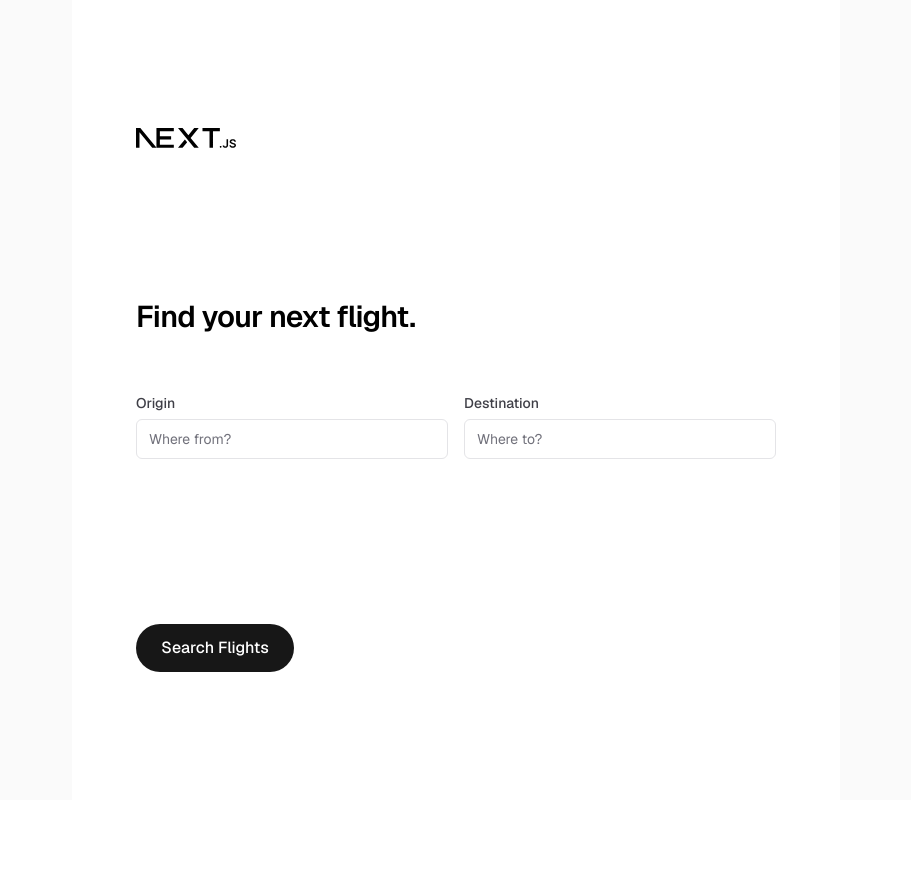
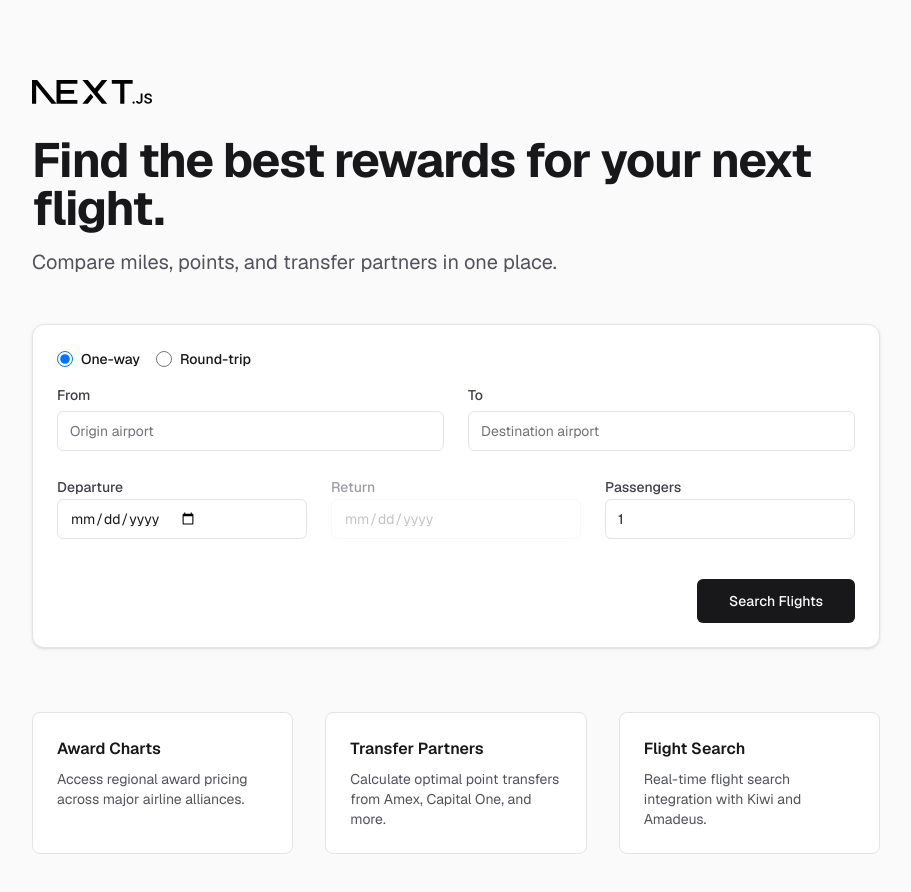
Before and after one commit to ElodinLaarz/airline-rewards, a Next.js app: page / in a window 1280 px wide. Shown: the top 892 px of the page, without its empty margins (184-1095 px from the left). Before the commit the page ends 800 px from the top, so only its background shows below. Built offline with nearby package versions, Linux system fonts and the light colour scheme.

Commit message:
feat: implement flight search form with button component

```diff
--- a/src/app/page.tsx
+++ b/src/app/page.tsx
@@ -1,46 +1,50 @@
 "use client";
 
 import Image from "next/image";
-import { AirportSearch } from "@/components/search/AirportSearch";
+import { FlightSearchForm } from "@/components/search/FlightSearchForm";
 
 export default function Home() {
   return (
     <div className="flex flex-col flex-1 items-center justify-center bg-zinc-50 font-sans dark:bg-black">
-      <main className="flex flex-1 w-full max-w-3xl flex-col items-center justify-between py-32 px-16 bg-white dark:bg-black sm:items-start">
+      <main className="flex flex-1 w-full max-w-4xl flex-col items-center justify-center py-20 px-6 bg-zinc-50 dark:bg-black sm:items-start">
+        <div className="mb-12 flex flex-col items-center sm:items-start">
           <Image
             className="dark:invert mb-8"
             src="/next.svg"
             alt="Next.js logo"
-          width={100}
-          height={20}
+            width={120}
+            height={24}
             priority
           />
-        <div className="flex flex-col items-center gap-6 text-center sm:items-start sm:text-left w-full">
-          <h1 className="max-w-xs text-3xl font-semibold leading-10 tracking-tight text-black dark:text-zinc-50">
-            Find your next flight.
+          <h1 className="text-4xl font-bold tracking-tight text-zinc-900 dark:text-zinc-50 sm:text-5xl">
+            Find the best rewards for your next flight.
           </h1>
-
-          <div className="grid grid-cols-1 md:grid-cols-2 gap-4 w-full mt-8">
-            <AirportSearch
-              label="Origin"
-              placeholder="Where from?"
-              onSelect={(a) => console.log("Origin:", a)}
-            />
-            <AirportSearch
-              label="Destination"
-              placeholder="Where to?"
-              onSelect={(a) => console.log("Destination:", a)}
-            />
-          </div>
+          <p className="mt-4 text-xl text-zinc-600 dark:text-zinc-400">
+            Compare miles, points, and transfer partners in one place.
+          </p>
         </div>
 
-        <div className="flex flex-col gap-4 text-base font-medium sm:flex-row mt-12">
-          <button
-            className="flex h-12 w-full items-center justify-center gap-2 rounded-full bg-foreground px-5 text-background transition-colors hover:bg-[#383838] dark:hover:bg-[#ccc] md:w-[158px]"
-            onClick={() => console.log("Searching...")}
-          >
-            Search Flights
-          </button>
+        <FlightSearchForm />
+
+        <div className="mt-16 grid grid-cols-1 gap-8 sm:grid-cols-3 w-full">
+          <div className="rounded-lg border border-zinc-200 bg-white p-6 dark:border-zinc-800 dark:bg-zinc-900">
+            <h3 className="font-semibold">Award Charts</h3>
+            <p className="mt-2 text-sm text-zinc-600 dark:text-zinc-400">
+              Access regional award pricing across major airline alliances.
+            </p>
+          </div>
+          <div className="rounded-lg border border-zinc-200 bg-white p-6 dark:border-zinc-800 dark:bg-zinc-900">
+            <h3 className="font-semibold">Transfer Partners</h3>
+            <p className="mt-2 text-sm text-zinc-600 dark:text-zinc-400">
+              Calculate optimal point transfers from Amex, Capital One, and more.
+            </p>
+          </div>
+          <div className="rounded-lg border border-zinc-200 bg-white p-6 dark:border-zinc-800 dark:bg-zinc-900">
+            <h3 className="font-semibold">Flight Search</h3>
+            <p className="mt-2 text-sm text-zinc-600 dark:text-zinc-400">
+              Real-time flight search integration with Kiwi and Amadeus.
+            </p>
+          </div>
         </div>
       </main>
     </div>
--- /dev/null
+++ b/src/components/search/FlightSearchForm.tsx
@@ -0,0 +1,108 @@
+"use client";
+
+import * as React from "react";
+import { useRouter } from "next/navigation";
+import { Airport } from "@/types";
+import { AirportSearch } from "./AirportSearch";
+import { Input } from "@/components/ui/input";
+import { Button } from "@/components/ui/button";
+
+export function FlightSearchForm() {
+  const router = useRouter();
+  const [origin, setOrigin] = React.useState<Airport | null>(null);
+  const [destination, setDestination] = React.useState<Airport | null>(null);
+  const [departDate, setDepartDate] = React.useState("");
+  const [returnDate, setReturnDate] = React.useState("");
+  const [adults, setAdults] = React.useState(1);
+  const [isRoundTrip, setIsRoundTrip] = React.useState(false);
+
+  const handleSubmit = (e: React.FormEvent) => {
+    e.preventDefault();
+
+    if (!origin || !destination || !departDate) {
+      alert("Please fill in all required fields");
+      return;
+    }
+
+    const params = new URLSearchParams({
+      origin: origin.code,
+      destination: destination.code,
+      departDate,
+      adults: adults.toString(),
+      adjacentSeats: "true", // Defaulting for now
+    });
+
+    if (isRoundTrip && returnDate) {
+      params.append("returnDate", returnDate);
+    }
+
+    router.push(`/results?${params.toString()}`);
+  };
+
+  return (
+    <form
+      onSubmit={handleSubmit}
+      className="w-full space-y-6 rounded-xl border border-zinc-200 bg-white p-6 shadow-sm dark:border-zinc-800 dark:bg-zinc-950"
+    >
+      <div className="flex items-center space-x-4 mb-4">
+        <label className="flex items-center space-x-2 cursor-pointer">
+          <input
+            type="radio"
+            checked={!isRoundTrip}
+            onChange={() => setIsRoundTrip(false)}
+            className="w-4 h-4 text-zinc-900 border-zinc-300 focus:ring-zinc-900 dark:focus:ring-zinc-300 dark:border-zinc-700"
+          />
+          <span className="text-sm font-medium">One-way</span>
+        </label>
+        <label className="flex items-center space-x-2 cursor-pointer">
+          <input
+            type="radio"
+            checked={isRoundTrip}
+            onChange={() => setIsRoundTrip(true)}
+            className="w-4 h-4 text-zinc-900 border-zinc-300 focus:ring-zinc-900 dark:focus:ring-zinc-300 dark:border-zinc-700"
+          />
+          <span className="text-sm font-medium">Round-trip</span>
+        </label>
+      </div>
+
+      <div className="grid grid-cols-1 md:grid-cols-2 gap-6">
+        <AirportSearch label="From" placeholder="Origin airport" onSelect={setOrigin} />
+        <AirportSearch label="To" placeholder="Destination airport" onSelect={setDestination} />
+      </div>
+
+      <div className="grid grid-cols-1 sm:grid-cols-2 md:grid-cols-3 gap-6 items-end">
+        <div className="space-y-1.5">
+          <label className="text-sm font-medium text-zinc-700 dark:text-zinc-300">Departure</label>
+          <Input type="date" value={departDate} onChange={(e) => setDepartDate(e.target.value)} />
+        </div>
+
+        <div className={`space-y-1.5 ${!isRoundTrip ? "opacity-50 pointer-events-none" : ""}`}>
+          <label className="text-sm font-medium text-zinc-700 dark:text-zinc-300">Return</label>
+          <Input
+            type="date"
+            disabled={!isRoundTrip}
+            value={returnDate}
+            onChange={(e) => setReturnDate(e.target.value)}
+          />
+        </div>
+
+        <div className="space-y-1.5">
+          <label className="text-sm font-medium text-zinc-700 dark:text-zinc-300">Passengers</label>
+          <Input
+            type="number"
+            min={1}
+            max={9}
+            value={adults}
+            onChange={(e) => setAdults(parseInt(e.target.value) || 1)}
+          />
+        </div>
+      </div>
+
+      <div className="flex justify-end pt-4">
+        <Button type="submit" size="lg" className="w-full sm:w-auto">
+          Search Flights
+        </Button>
+      </div>
+    </form>
+  );
+}
--- /dev/null
+++ b/src/components/ui/button.tsx
@@ -0,0 +1,38 @@
+import * as React from "react";
+
+export interface ButtonProps extends React.ButtonHTMLAttributes<HTMLButtonElement> {
+  variant?: "default" | "outline" | "ghost";
+  size?: "default" | "sm" | "lg";
+}
+
+const Button = React.forwardRef<HTMLButtonElement, ButtonProps>(
+  ({ className, variant = "default", size = "default", ...props }, ref) => {
+    const baseStyles =
+      "inline-flex items-center justify-center rounded-md text-sm font-medium transition-colors focus-visible:outline-none focus-visible:ring-2 focus-visible:ring-zinc-950 focus-visible:ring-offset-2 disabled:pointer-events-none disabled:opacity-50 dark:focus-visible:ring-zinc-300";
+
+    const variantStyles =
+      variant === "outline"
+        ? "border border-zinc-200 bg-white hover:bg-zinc-100 hover:text-zinc-900 dark:border-zinc-800 dark:bg-zinc-950 dark:hover:bg-zinc-800 dark:text-zinc-50"
+        : variant === "ghost"
+          ? "hover:bg-zinc-100 hover:text-zinc-900 dark:hover:bg-zinc-800 dark:text-zinc-50"
+          : "bg-zinc-900 text-zinc-50 hover:bg-zinc-900/90 dark:bg-zinc-50 dark:text-zinc-900 dark:hover:bg-zinc-50/90";
+
+    const sizeStyles =
+      size === "sm"
+        ? "h-9 rounded-md px-3"
+        : size === "lg"
+          ? "h-11 rounded-md px-8"
+          : "h-10 px-4 py-2";
+
+    return (
+      <button
+        className={`${baseStyles} ${variantStyles} ${sizeStyles} ${className}`}
+        ref={ref}
+        {...props}
+      />
+    );
+  },
+);
+Button.displayName = "Button";
+
+export { Button };
```
Also changed, not shown: 1 other file (tests, documents, lock files or other folders). Lines whose indentation alone changed are shown as unchanged.
